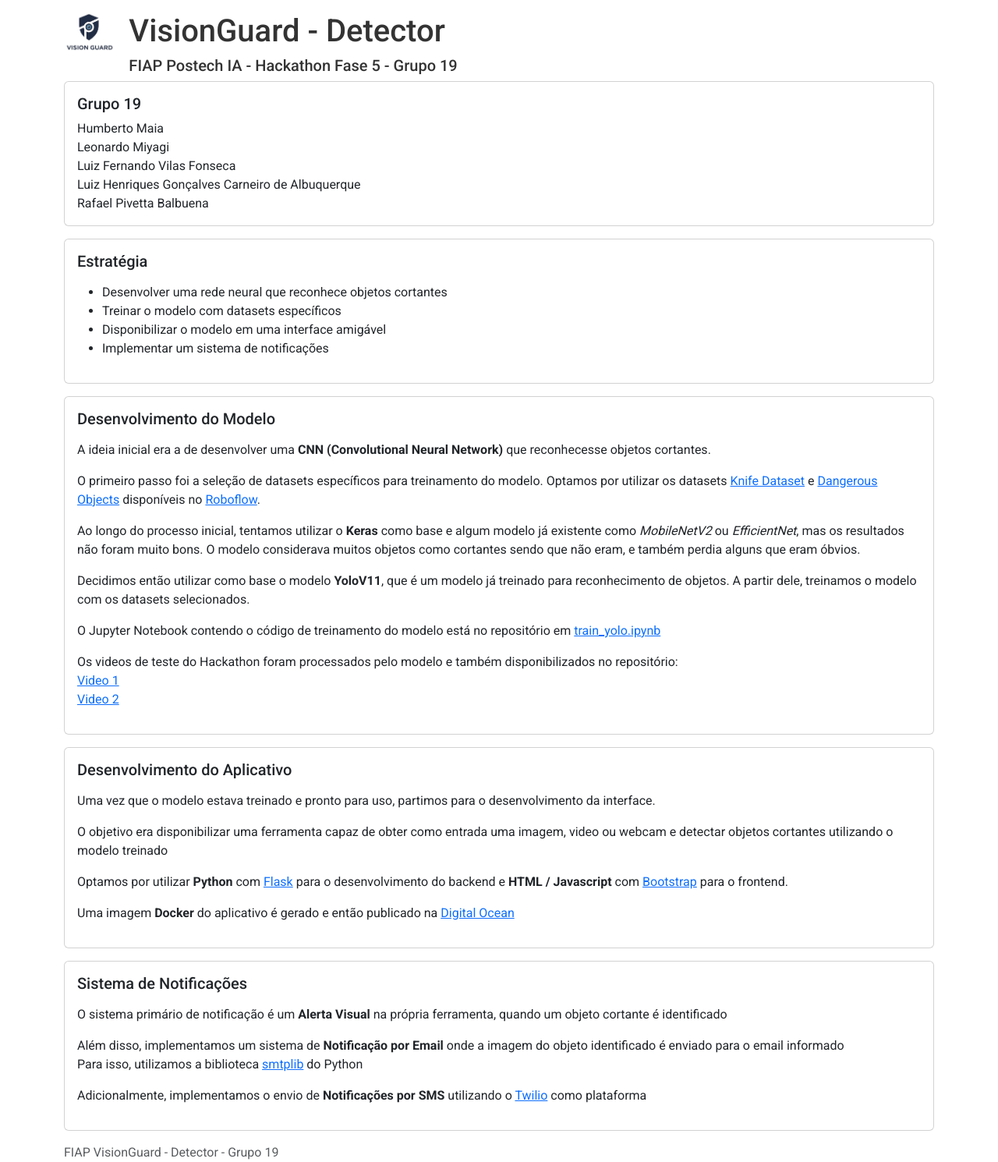
After one commit to rafaelpivetta/postech-ia-hackaton, a Flask app: template templates/projeto.html in a window 1280 px wide. The commit adds this page. Shown: the whole page at 78% size. Run offline with Flask 3, Linux system fonts and the light colour scheme; the template is opened without the code that fills it, so the values that code supplies are empty.

Commit message:
Incluir página do projeto

```diff
--- a/flask_app.py
+++ b/flask_app.py
@@ -48,6 +48,10 @@ def internal_error(error):
 @app.route('/')
 def home():
     return render_template('index.html')
+
+@app.route('/projeto')
+def projeto():
+    return render_template('projeto.html')
 
 def process_video(file, confidence_threshold):
     # Save uploaded video to temp file
--- a/templates/index.html
+++ b/templates/index.html
@@ -39,6 +39,9 @@
             </p>
             <p class="h5">
                 FIAP Postech IA - Hackathon Fase 5 - Grupo 19
+            </p>
+            <p class="h6">
+                <a href="projeto">Projeto</a>
             </p>
         </div>
     </div>
--- /dev/null
+++ b/templates/projeto.html
@@ -0,0 +1,95 @@
+<!DOCTYPE html>
+<html lang="en">
+<head>
+    <meta charset="UTF-8">
+    <meta name="viewport" content="width=device-width, initial-scale=1.0">
+    <title>FIAP VisionGuard - Detector</title>
+    <link href="https://fonts.googleapis.com/css2?family=Roboto:wght@300;400;500;700&display=swap" rel="stylesheet">
+    <link href="https://cdn.jsdelivr.net/npm/bootstrap@5.3.3/dist/css/bootstrap.min.css" rel="stylesheet" integrity="sha384-QWTKZyjpPEjISv5WaRU9OFeRpok6YctnYmDr5pNlyT2bRjXh0JMhjY6hW+ALEwIH" crossorigin="anonymous">
+    <link rel="stylesheet" href="static/styles.css">
+</head>
+<body>
+    <div class="container d-flex align-items-left mt-3">
+        <img src="static/vision.png" alt="FIAP VisionGuard Logo" class="me-3" style="height: 50px;">
+        <div class="d-flex flex-column">
+            <p class="h1">
+                VisionGuard - Detector
+            </p>
+            <p class="h5">
+                FIAP Postech IA - Hackathon Fase 5 - Grupo 19
+            </p>
+        </div>
+    </div>
+    <div class="container">
+        <div class="card">
+            <div class="card-body">
+              <h5 class="card-title">Grupo 19</h5>
+              <p class="card-text">
+                Humberto Maia<br/>
+                Leonardo Miyagi<br/>
+                Luiz Fernando Vilas Fonseca<br/>
+                Luiz Henriques Gonçalves Carneiro de Albuquerque<br/>
+                Rafael Pivetta Balbuena
+              </p>
+            </div>
+        </div>
+        <div class="card mt-3">
+            <div class="card-body">
+              <h5 class="card-title">Estratégia</h5>
+              <p class="card-text">
+                <ul>
+                  <li>Desenvolver uma rede neural que reconhece objetos cortantes</li>
+                  <li>Treinar o modelo com datasets específicos</li>
+                  <li>Disponibilizar o modelo em uma interface amigável</li>
+                  <li>Implementar um sistema de notificações</li>
+                </ul>
+              </p>
+            </div>
+        </div>
+        <div class="card mt-3">
+            <div class="card-body">
+              <h5 class="card-title">Desenvolvimento do Modelo</h5>
+              <p class="card-text">
+                <p>A ideia inicial era a de desenvolver uma <b>CNN (Convolutional Neural Network)</b> que reconhecesse objetos cortantes.</p>
+                <p>O primeiro passo foi a seleção de datasets específicos para treinamento do modelo. Optamos por utilizar os datasets <a href="https://universe.roboflow.com/workspace-zqssx/knife-dataset-new">Knife Dataset</a> e <a href="https://universe.roboflow.com/tmynckh/dangerous_object">Dangerous Objects</a> disponíveis no <a href="https://roboflow.com">Roboflow</a>.</p>
+                <p>Ao longo do processo inicial, tentamos utilizar o <b>Keras</b> como base e algum modelo já existente como <i>MobileNetV2</i> ou <i>EfficientNet</i>, mas os resultados não foram muito bons. O modelo considerava muitos objetos como cortantes sendo que não eram, e também perdia alguns que eram óbvios.</p>
+                <p>Decidimos então utilizar como base o modelo <b>YoloV11</b>, que é um modelo já treinado para reconhecimento de objetos. A partir dele, treinamos o modelo com os datasets selecionados.</p>
+                <p>O Jupyter Notebook contendo o código de treinamento do modelo está no repositório em <a href="https://github.com/leomiyagi/postech-ia-hackaton/blob/main/train_yolo.ipynb">train_yolo.ipynb</a></p>
+                <p>Os videos de teste do Hackathon foram processados pelo modelo e também disponibilizados no repositório:<br/>
+
+                    <a href="https://github.com/leomiyagi/postech-ia-hackaton/blob/main/output_finetunned.mp4" target="_blank">Video 1</a><br/>
+                    <a href="https://github.com/leomiyagi/postech-ia-hackaton/blob/main/output2_finetunned.mp4" target="_blank">Video 2</a>
+                </p>
+              </p>
+            </div>
+        </div>
+        <div class="card mt-3">
+            <div class="card-body">
+              <h5 class="card-title">Desenvolvimento do Aplicativo</h5>
+              <p class="card-text">
+                <p>Uma vez que o modelo estava treinado e pronto para uso, partimos para o desenvolvimento da interface.</p>
+                <p>O objetivo era disponibilizar uma ferramenta capaz de obter como entrada uma imagem, video ou webcam e detectar objetos cortantes utilizando o modelo treinado</p>
+                <p>Optamos por utilizar <b>Python</b> com <a href="https://flask.palletsprojects.com/en/stable/">Flask</a> para o desenvolvimento do backend e <b>HTML / Javascript</b> com <a href="https://getbootstrap.com/">Bootstrap</a> para o frontend.</p>
+                <p>Uma imagem <b>Docker</b> do aplicativo é gerado e então publicado na <a href="https://www.digitalocean.com/">Digital Ocean</a></p>
+              </p>
+            </div>
+        </div>
+        <div class="card mt-3">
+            <div class="card-body">
+              <h5 class="card-title">Sistema de Notificações</h5>
+              <p class="card-text">
+                <p>O sistema primário de notificação é um <b>Alerta Visual</b> na própria ferramenta, quando um objeto cortante é identificado</p>
+                <p>Além disso, implementamos um sistema de <b>Notificação por Email</b> onde a imagem do objeto identificado é enviado para o email informado<br/>
+                    Para isso, utilizamos a biblioteca <a href="https://docs.python.org/3/library/smtplib.html">smtplib</a> do Python</p>
+                <p>Adicionalmente, implementamos o envio de <b>Notificações por SMS</b> utilizando o <a href="https://www.twilio.com/">Twilio</a> como plataforma</p>
+              </p>
+            </div>
+        </div>
+    </div>
+    <footer class="footer mt-3">
+        <div class="container">
+            <span class="text-muted">FIAP VisionGuard - Detector - Grupo 19</span>
+        </div>
+    </footer>
+</body>
+</html>
```
